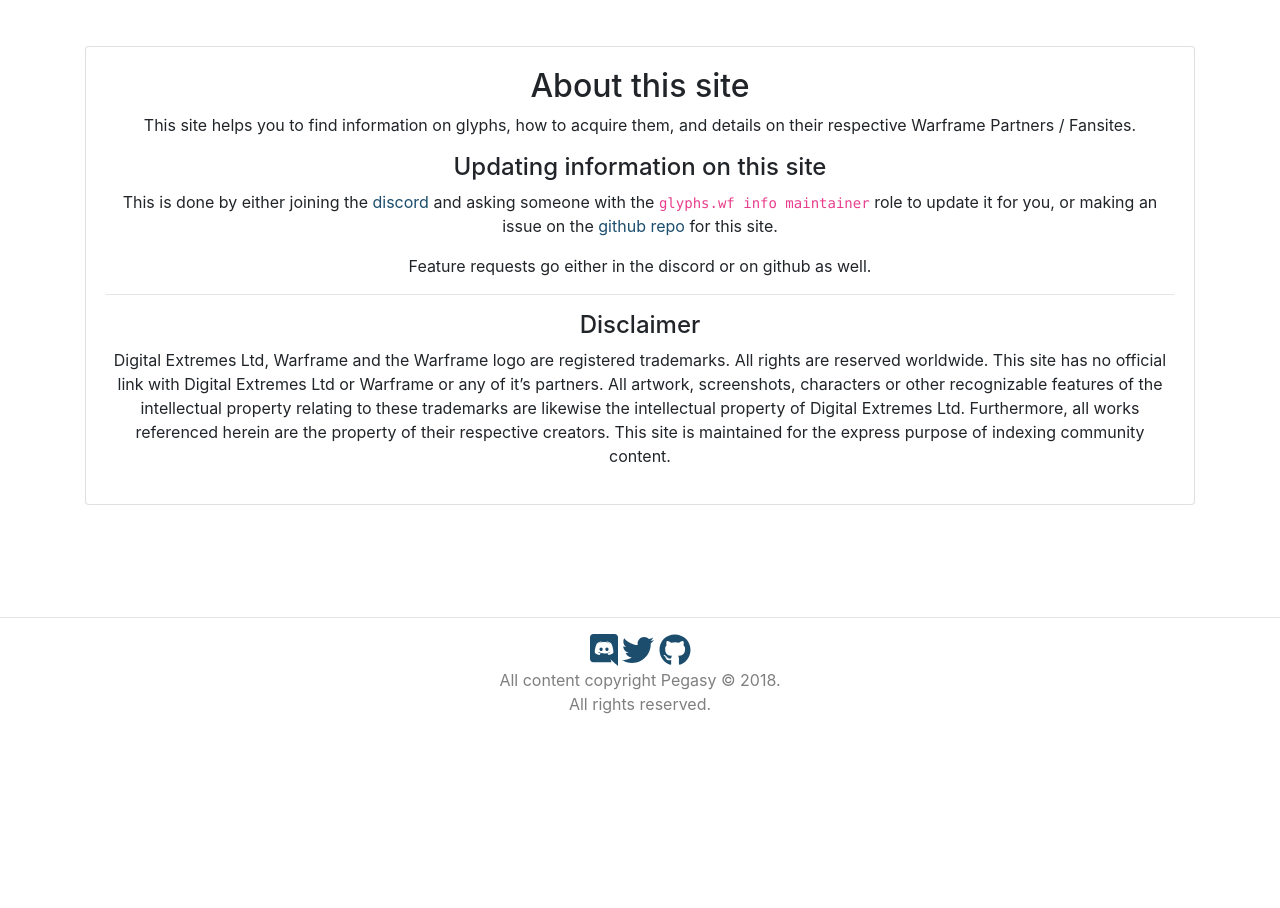
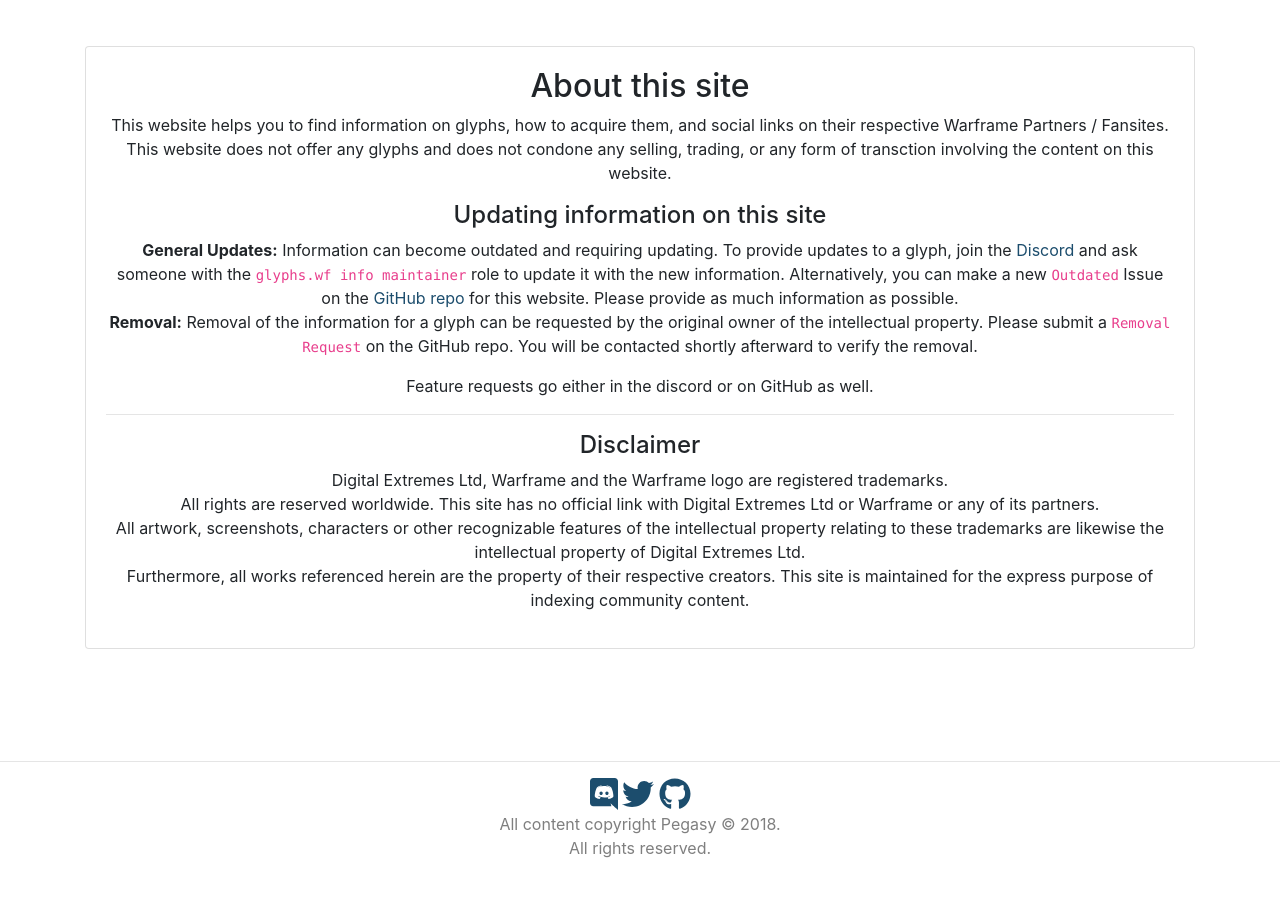
Before and after one commit to pegasy/glyphs.wf, a Jekyll site: the page built from about.md, in a window 1280 px wide. Shown: the part 350-1258 px from the top of the page. Built offline with Jekyll 4.4.1, drawn with Linux system fonts in a browser that asks for light colours; nearby versions of some CDN libraries; before the commit the page ends 1114 px from its top, so only the background shows below that.

Commit message:
Major textual updates to about.md

```diff
--- a/about.md
+++ b/about.md
@@ -6,19 +6,20 @@
 
 ## About this site
 
-This site helps you to find information on glyphs, how to acquire them, and details on their respective Warframe Partners / Fansites.
+This website helps you to find information on glyphs, how to acquire them, and social links on their respective Warframe Partners / Fansites. This website does not offer any glyphs and does not condone any selling, trading, or any form of transction involving the content on this website.
 
 #### Updating information on this site
 
-This is done by either joining the [discord]({{ site.social-links.discord }}) and asking someone with the `glyphs.wf info maintainer` role to update it for you, or making an issue on the [github repo]({{ site.github.repository_url }}) for this site.
+**General Updates:** Information can become outdated and requiring updating. To provide updates to a glyph, join the [Discord]({{ site.social-links.discord }}) and ask someone with the `glyphs.wf info maintainer` role to update it with the new information. Alternatively, you can make a new `Outdated` Issue on the [GitHub repo]({{ site.github.repository_url }}) for this website. Please provide as much information as possible.
+**Removal:** Removal of the information for a glyph can be requested by the original owner of the intellectual property. Please submit a `Removal Request` on the GitHub repo. You will be contacted shortly afterward to verify the removal.
 
-Feature requests go either in the discord or on github as well.
+Feature requests go either in the discord or on GitHub as well.
 
 ----
 
 #### Disclaimer
 
 Digital Extremes Ltd, Warframe and the Warframe logo are registered trademarks.
-All rights are reserved worldwide. This site has no official link with Digital Extremes Ltd or Warframe or any of it's partners.
+All rights are reserved worldwide. This site has no official link with Digital Extremes Ltd or Warframe or any of its partners.
 All artwork, screenshots, characters or other recognizable features of the intellectual property relating to these trademarks are likewise the intellectual property of Digital Extremes Ltd.
 Furthermore, all works referenced herein are the property of their respective creators. This site is maintained for the express purpose of indexing community content.
```
